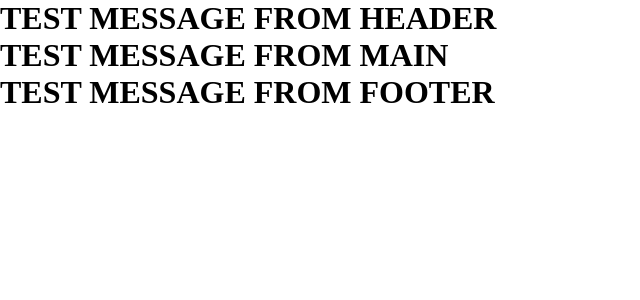
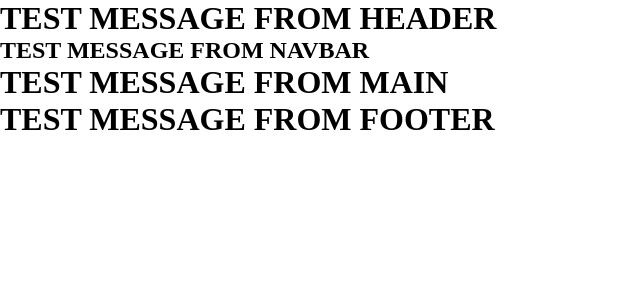
Before and after one commit to vdv-boolean/proj-html-vuejs, a Vue app: page / in a window 1280 px wide. Shown: the top 300 px of the page, without its empty margins (0-640 px from the left). Built offline with nearby package versions, Linux system fonts and the light colour scheme.

Commit message:
Import Navbar.vue

```diff
--- a/src/components/Header.vue
+++ b/src/components/Header.vue
@@ -1,9 +1,17 @@
 <script>
+import Navbar from "./Navbar.vue"
 
+  export default {
+      components: {
+        Navbar,
+
+      }
+    }
 </script>
 
 <template>
     <h1>TEST MESSAGE FROM HEADER</h1>
+    <Navbar/>
 </template>
 
 <style scoped>
```
